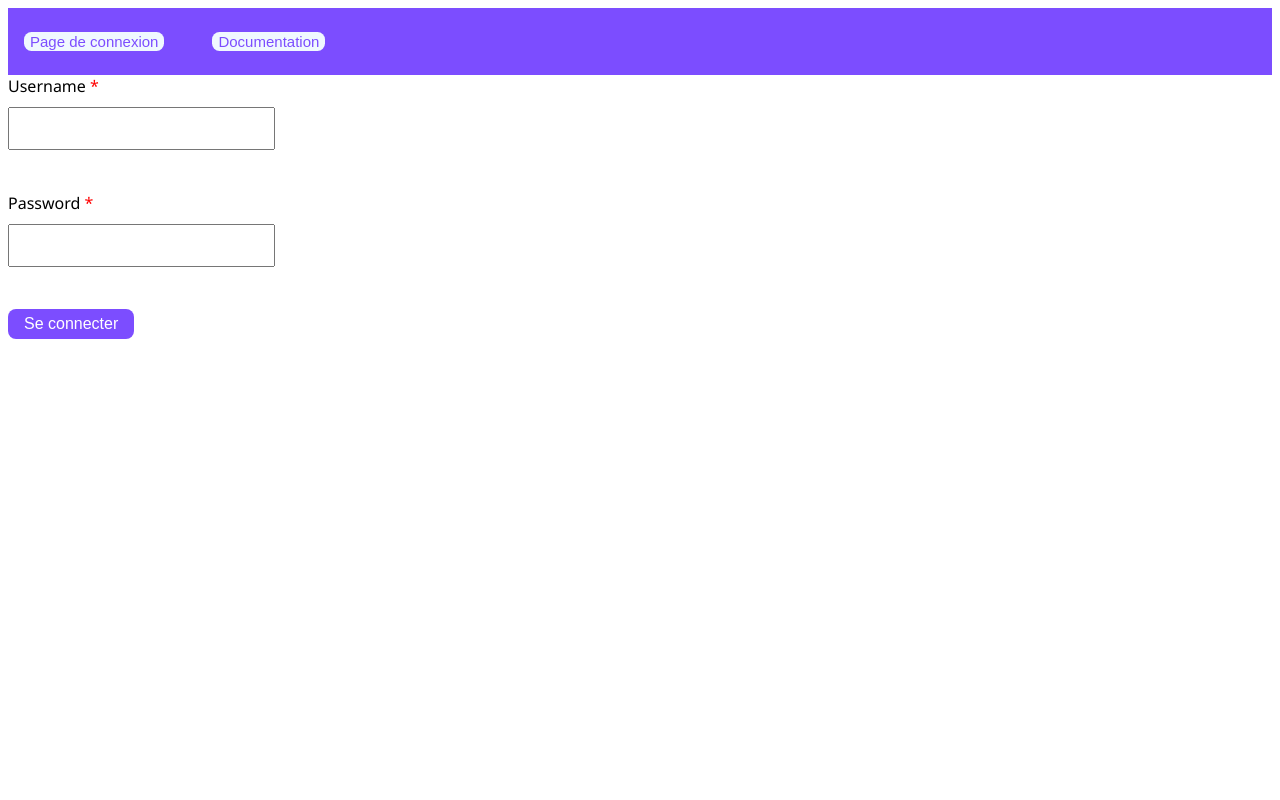
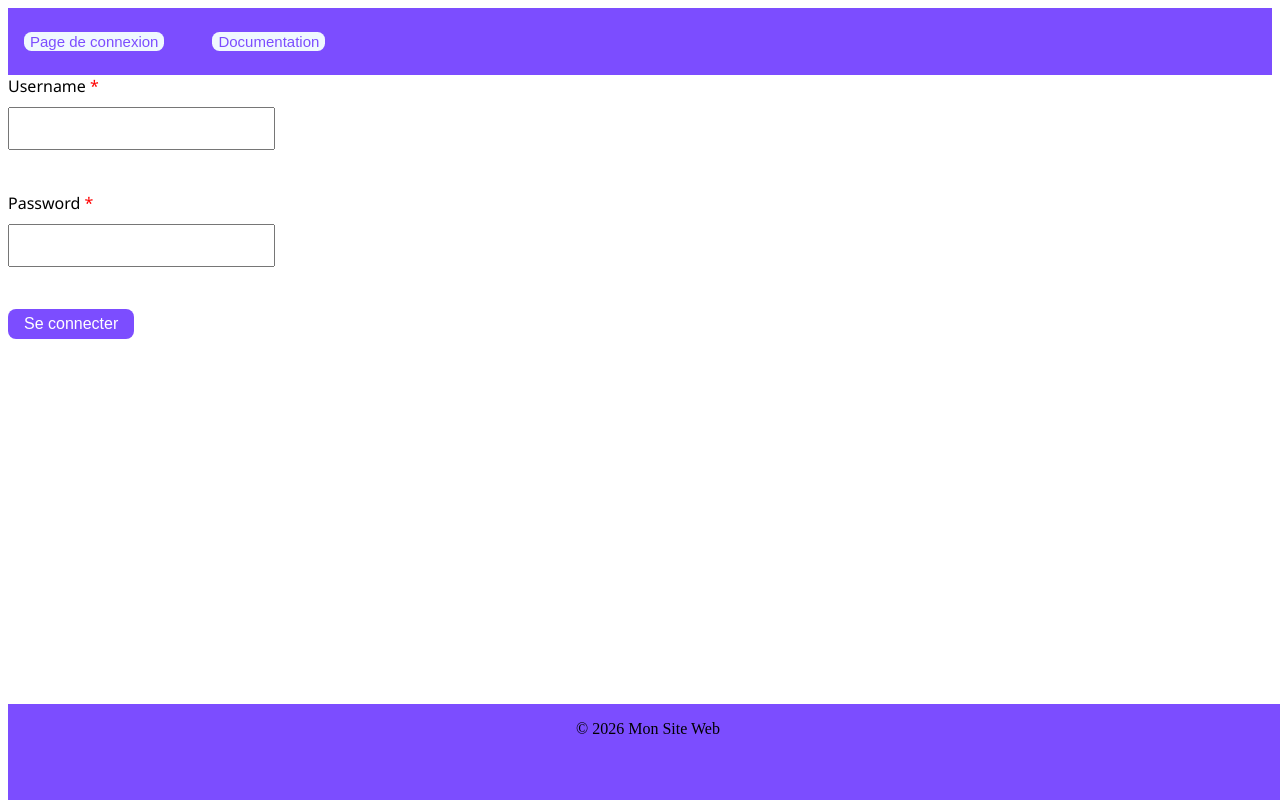
Before and after one commit to titouanguernion/site-angular, an Angular app: page / in a window 1280 px wide. Built offline with nearby package versions, Linux system fonts and the light colour scheme.

Commit message:
Ajour du footer

```diff
--- a/src/app/app.css
+++ b/src/app/app.css
@@ -35,3 +35,18 @@ header div {
     gap: 3em;
     padding: 1.5em 1em;
 }
+
+
+
+footer{
+    padding: 0;
+    margin: 0;
+    display: flex;
+    position: fixed;
+    bottom: 0;
+    background-color: #7C4DFF;
+    width: 100%;
+    height: 6em;
+    justify-content: center;
+    align-content: center;
+}
--- a/src/app/app.html
+++ b/src/app/app.html
@@ -7,5 +7,9 @@
     </div>
 </header>
 <main>
+    <router-outlet></router-outlet>
 </main>
-<router-outlet></router-outlet>
+
+<footer>
+    <p>&copy; 2026 Mon Site Web</p>
+</footer>
```
